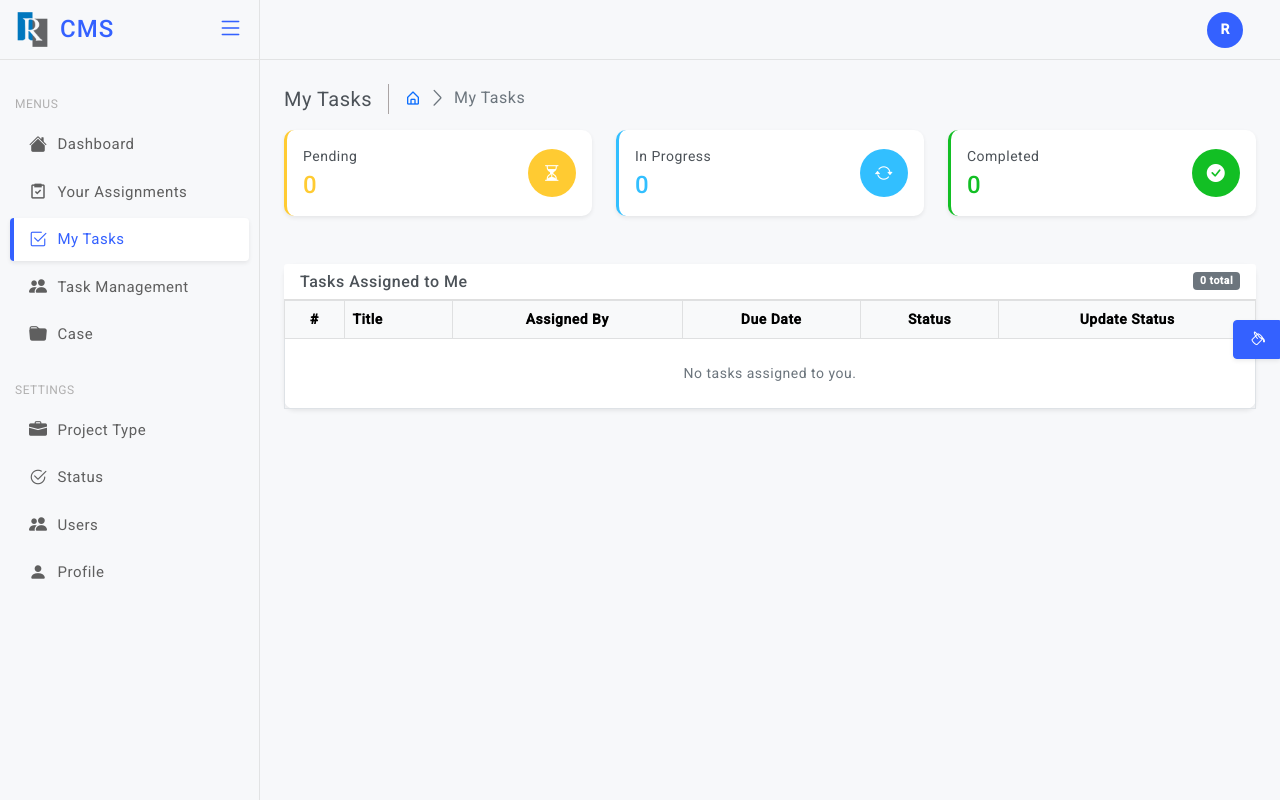
After one commit to shohanean/law-firm-case-management-system, a Laravel app: page /my-tasks in a window 1280 px wide. The commit adds this page. Run offline with Laravel 12, Linux system fonts and the light colour scheme; a user stored in the database is signed in; data comes from the database, SQL or seed files in the repository; data that the repository does not hold is empty; some libraries are stand-ins or nearby versions.

Commit message:
assign task feature added

```diff
--- /dev/null
+++ b/app/Http/Controllers/TaskController.php
@@ -0,0 +1,60 @@
+<?php
+
+namespace App\Http\Controllers;
+
+use App\Models\Task;
+use App\Models\User;
+use Illuminate\Http\Request;
+
+class TaskController extends Controller
+{
+    public function index()
+    {
+        $tasks = Task::with(['assignedTo', 'assignedBy'])->latest()->paginate(10);
+        $users = User::whereNull('deleted_at')->orderBy('name')->get();
+        return view('tasks.index', compact('tasks', 'users'));
+    }
+
+    public function myTasks()
+    {
+        $tasks = Task::with(['assignedBy'])
+            ->where('assigned_to', auth()->id())
+            ->latest()
+            ->get();
+        return view('tasks.my', compact('tasks'));
+    }
+
+    public function store(Request $request)
+    {
+        $validated = $request->validate([
+            'title'       => ['required', 'string', 'max:255'],
+            'description' => ['nullable', 'string'],
+            'due_date'    => ['required', 'date'],
+            'assigned_to' => ['required', 'exists:users,id'],
+        ]);
+
+        $validated['assigned_by'] = auth()->id();
+        $validated['status']      = 'pending';
+
+        Task::create($validated);
+
+        return redirect()->route('tasks.index')->with('success', 'Task assigned successfully.');
+    }
+
+    public function updateStatus(Request $request, Task $task)
+    {
+        $request->validate([
+            'status' => ['required', 'in:pending,in_progress,completed'],
+        ]);
+
+        $task->update(['status' => $request->status]);
+
+        return response()->json(['success' => true]);
+    }
+
+    public function destroy(Task $task)
+    {
+        $task->delete();
+        return redirect()->route('tasks.index')->with('success', 'Task deleted.');
+    }
+}
--- /dev/null
+++ b/app/Models/Task.php
@@ -0,0 +1,25 @@
+<?php
+
+namespace App\Models;
+
+use Illuminate\Database\Eloquent\Model;
+use Illuminate\Database\Eloquent\Relations\BelongsTo;
+
+class Task extends Model
+{
+    protected $fillable = ['title', 'description', 'due_date', 'assigned_to', 'assigned_by', 'status'];
+
+    protected $casts = [
+        'due_date' => 'date',
+    ];
+
+    public function assignedTo(): BelongsTo
+    {
+        return $this->belongsTo(User::class, 'assigned_to');
+    }
+
+    public function assignedBy(): BelongsTo
+    {
+        return $this->belongsTo(User::class, 'assigned_by');
+    }
+}
--- a/resources/views/layouts/admin.blade.php
+++ b/resources/views/layouts/admin.blade.php
@@ -159,6 +159,20 @@
                 <div class="parent-icon"><i class="bx bx-task"></i>
                 </div>
                 <div class="menu-title">Your Assignments</div>
+              </a>
+            </li>
+            <li>
+              <a href="{{ route('tasks.my') }}">
+                <div class="parent-icon"><i class="bi bi-check2-square"></i>
+                </div>
+                <div class="menu-title">My Tasks</div>
+              </a>
+            </li>
+            <li>
+              <a href="{{ route('tasks.index') }}">
+                <div class="parent-icon"><i class="bi bi-people-fill"></i>
+                </div>
+                <div class="menu-title">Task Management</div>
               </a>
             </li>
             <li>
--- /dev/null
+++ b/resources/views/tasks/my.blade.php
@@ -0,0 +1,200 @@
+@extends('layouts.admin')
+
+@section('content')
+    <div class="page-breadcrumb d-none d-sm-flex align-items-center mb-3">
+        <div class="breadcrumb-title pe-3">My Tasks</div>
+        <div class="ps-3">
+            <nav aria-label="breadcrumb">
+                <ol class="breadcrumb mb-0 p-0">
+                    <li class="breadcrumb-item">
+                        <a href="{{ route('dashboard') }}"><i class="bx bx-home-alt"></i></a>
+                    </li>
+                    <li class="breadcrumb-item active" aria-current="page">My Tasks</li>
+                </ol>
+            </nav>
+        </div>
+    </div>
+
+    <div class="row row-cols-1 row-cols-sm-3 mb-4">
+        <div class="col">
+            <div class="card radius-10 border-0 border-start border-warning border-3">
+                <div class="card-body">
+                    <div class="d-flex align-items-center">
+                        <div>
+                            <p class="mb-1">Pending</p>
+                            <h4 class="mb-0 text-warning">{{ $tasks->where('status', 'pending')->count() }}</h4>
+                        </div>
+                        <div class="ms-auto widget-icon bg-warning text-white" style="cursor:default;">
+                            <i class="bi bi-hourglass-split"></i>
+                        </div>
+                    </div>
+                </div>
+            </div>
+        </div>
+        <div class="col">
+            <div class="card radius-10 border-0 border-start border-info border-3">
+                <div class="card-body">
+                    <div class="d-flex align-items-center">
+                        <div>
+                            <p class="mb-1">In Progress</p>
+                            <h4 class="mb-0 text-info">{{ $tasks->where('status', 'in_progress')->count() }}</h4>
+                        </div>
+                        <div class="ms-auto widget-icon bg-info text-white" style="cursor:default;">
+                            <i class="bi bi-arrow-repeat"></i>
+                        </div>
+                    </div>
+                </div>
+            </div>
+        </div>
+        <div class="col">
+            <div class="card radius-10 border-0 border-start border-success border-3">
+                <div class="card-body">
+                    <div class="d-flex align-items-center">
+                        <div>
+                            <p class="mb-1">Completed</p>
+                            <h4 class="mb-0 text-success">{{ $tasks->where('status', 'completed')->count() }}</h4>
+                        </div>
+                        <div class="ms-auto widget-icon bg-success text-white" style="cursor:default;">
+                            <i class="bi bi-check-circle-fill"></i>
+                        </div>
+                    </div>
+                </div>
+            </div>
+        </div>
+    </div>
+
+    <div class="row">
+        <div class="col-12">
+            <div class="card radius-10">
+                <div class="card-header d-flex align-items-center justify-content-between">
+                    <h6 class="mb-0">Tasks Assigned to Me</h6>
+                    <span class="badge bg-secondary">{{ $tasks->count() }} total</span>
+                </div>
+                <div class="card-body p-0">
+                    <div class="table-responsive">
+                        <table class="table table-bordered mb-0">
+                            <thead class="table-light">
+                                <tr class="text-center">
+                                    <th>#</th>
+                                    <th class="text-start">Title</th>
+                                    <th>Assigned By</th>
+                                    <th>Due Date</th>
+                                    <th>Status</th>
+                                    <th>Update Status</th>
+                                </tr>
+                            </thead>
+                            <tbody>
+                                @forelse ($tasks as $task)
+                                    <tr class="align-middle {{ $task->status === 'completed' ? 'table-success' : '' }}">
+                                        <td class="text-center text-muted">{{ $loop->iteration }}</td>
+                                        <td>
+                                            <div class="fw-medium {{ $task->status === 'completed' ? 'text-decoration-line-through text-muted' : '' }}">
+                                                {{ $task->title }}
+                                            </div>
+                                            @if ($task->description)
+                                                <small class="text-muted">{{ $task->description }}</small>
+                                            @endif
+                                        </td>
+                                        <td class="text-center text-muted small">{{ $task->assignedBy->name ?? '—' }}</td>
+                                        <td class="text-center">
+                                            @php $overdue = $task->status !== 'completed' && $task->due_date->isPast(); @endphp
+                                            <span class="{{ $overdue ? 'text-danger fw-medium' : '' }}">
+                                                {{ $task->due_date->format('d M Y') }}
+                                            </span>
+                                            @if ($overdue)
+                                                <br><small class="text-danger">Overdue</small>
+                                            @endif
+                                        </td>
+                                        <td class="text-center">
+                                            @if ($task->status === 'pending')
+                                                <span class="badge bg-warning text-dark">Pending</span>
+                                            @elseif ($task->status === 'in_progress')
+                                                <span class="badge bg-info text-dark">In Progress</span>
+                                            @else
+                                                <span class="badge bg-success">Completed</span>
+                                            @endif
+                                        </td>
+                                        <td class="text-center">
+                                            <select class="form-select form-select-sm task-status-select"
+                                                data-url="{{ route('tasks.status.update', $task->id) }}"
+                                                data-current="{{ $task->status }}">
+                                                <option value="pending" @selected($task->status === 'pending')>Pending</option>
+                                                <option value="in_progress" @selected($task->status === 'in_progress')>In Progress</option>
+                                                <option value="completed" @selected($task->status === 'completed')>Completed</option>
+                                            </select>
+                                        </td>
+                                    </tr>
+                                @empty
+                                    <tr>
+                                        <td colspan="6" class="text-center text-muted py-4">No tasks assigned to you.</td>
+                                    </tr>
+                                @endforelse
+                            </tbody>
+                        </table>
+                    </div>
+                </div>
+            </div>
+        </div>
+    </div>
+@endsection
+
+@section('scripts')
+<script>
+    document.addEventListener('DOMContentLoaded', function () {
+        const csrfToken = '{{ csrf_token() }}';
+
+        document.querySelectorAll('.task-status-select').forEach(function (select) {
+            select.addEventListener('change', function () {
+                const url    = this.dataset.url;
+                const body   = new URLSearchParams({ _method: 'PATCH', status: this.value });
+                const row    = this.closest('tr');
+                const originalValue = this.dataset.current;
+
+                fetch(url, {
+                    method: 'POST',
+                    headers: {
+                        'X-CSRF-TOKEN': csrfToken,
+                        'Content-Type': 'application/x-www-form-urlencoded',
+                        'Accept': 'application/json',
+                    },
+                    body: body.toString(),
+                })
+                .then(function (res) {
+                    if (!res.ok) throw new Error();
+                    return res.json();
+                })
+                .then(function () {
+                    select.dataset.current = select.value;
+
+                    // Update badge in status column
+                    const badgeCell = row.cells[4];
+                    const statusMap = {
+                        pending:     '<span class="badge bg-warning text-dark">Pending</span>',
+                        in_progress: '<span class="badge bg-info text-dark">In Progress</span>',
+                        completed:   '<span class="badge bg-success">Completed</span>',
+                    };
+                    badgeCell.innerHTML = statusMap[select.value] || '';
+
+                    // Update row highlight & title strikethrough
+                    const titleEl = row.querySelector('td:nth-child(2) .fw-medium');
+                    if (select.value === 'completed') {
+                        row.classList.add('table-success');
+                        titleEl.classList.add('text-decoration-line-through', 'text-muted');
+                    } else {
+                        row.classList.remove('table-success');
+                        titleEl.classList.remove('text-decoration-line-through', 'text-muted');
+                    }
+
+                    Swal.fire({ toast: true, position: 'top-end', icon: 'success',
+                        title: 'Status updated', showConfirmButton: false, timer: 1800 });
+                })
+                .catch(function () {
+                    select.value = originalValue;
+                    Swal.fire({ toast: true, position: 'top-end', icon: 'error',
+                        title: 'Update failed', showConfirmButton: false, timer: 2000 });
+                });
+            });
+        });
+    });
+</script>
+@endsection
--- a/routes/web.php
+++ b/routes/web.php
@@ -6,6 +6,7 @@ use App\Http\Controllers\ImportController;
 use App\Http\Controllers\ProjectTypeController;
 use App\Http\Controllers\ProfileController;
 use App\Http\Controllers\StatusController;
+use App\Http\Controllers\TaskController;
 use App\Http\Controllers\UserController;
 use Illuminate\Support\Facades\Route;
 
@@ -28,6 +29,11 @@ Route::middleware('auth')->group(function () {
     Route::post('/import/preview', [ImportController::class, 'preview'])->name('import.preview');
     Route::post('/import/confirm', [ImportController::class, 'confirm'])->name('import.confirm');
     Route::patch('/case/{case}/status', [CaseController::class, 'updateStatus'])->name('case.status.update');
+    Route::get('/tasks', [TaskController::class, 'index'])->name('tasks.index');
+    Route::post('/tasks', [TaskController::class, 'store'])->name('tasks.store');
+    Route::patch('/tasks/{task}/status', [TaskController::class, 'updateStatus'])->name('tasks.status.update');
+    Route::delete('/tasks/{task}', [TaskController::class, 'destroy'])->name('tasks.destroy');
+    Route::get('/my-tasks', [TaskController::class, 'myTasks'])->name('tasks.my');
     Route::get('/profile', [ProfileController::class, 'edit'])->name('profile.edit');
     Route::patch('/profile', [ProfileController::class, 'update'])->name('profile.update');
     Route::delete('/profile', [ProfileController::class, 'destroy'])->name('profile.destroy');
```
Also changed, not shown: resources/views/tasks/index.blade.php (added, +189 -0 lines), database/migrations/2026_06_30_030432_create_tasks_table.php (added).
